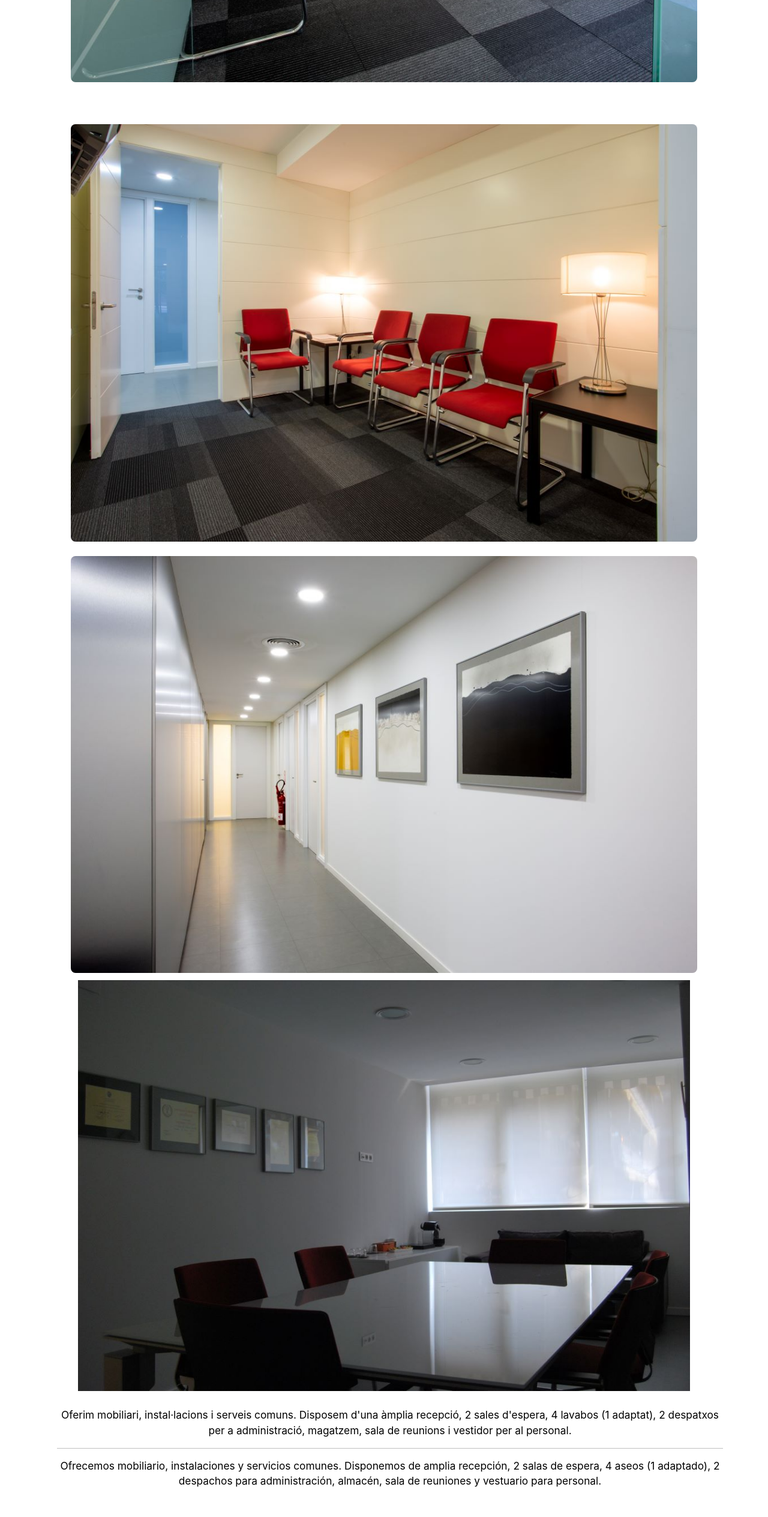
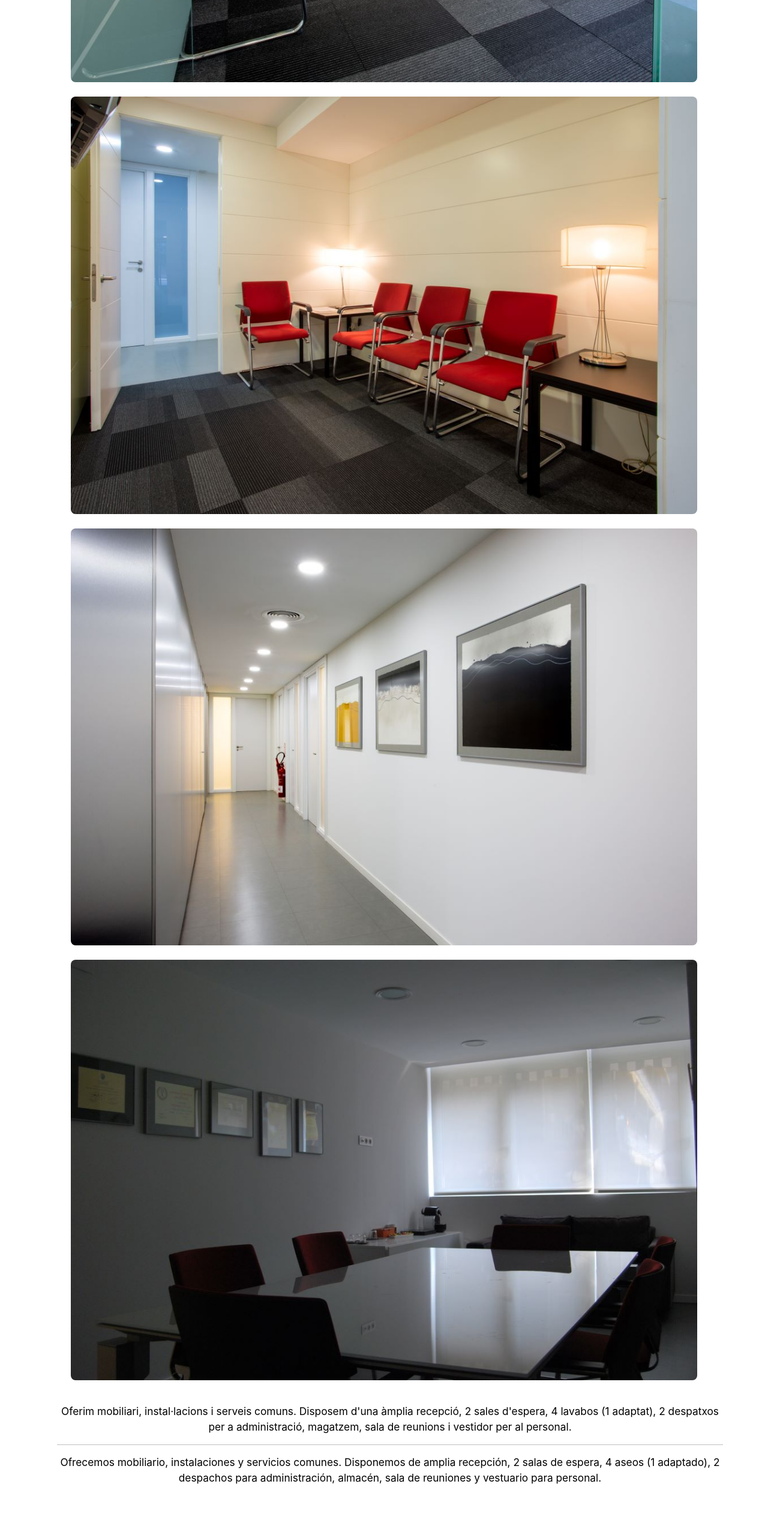
Before and after one commit to martaqui/Cl-nicasDrCabrera, a React (Vite) app: page / in a window 1280 px wide. Shown: the part 3300-5829 px from the top of the page at 60% size. Built offline with nearby package versions, Linux system fonts and the light colour scheme.

Commit message:
conficts solved

```diff
--- a/src/pages/HomePage/HomePage.jsx
+++ b/src/pages/HomePage/HomePage.jsx
@@ -53,8 +53,8 @@
               onClick={() => handleShow("/imagees/02.jpg")}
             />
           </Col>
-          <Col xs={12}></Col>
         </Row>
+
         {/* Row 3: Imagen arriba, texto abajo */}
         <Row className="mb-4">
           <Col xs={12}>
@@ -88,9 +88,6 @@
               onClick={() => handleShow("/imagees/12.jpg")}
             />
           </Col>
-          <Col xs={12}>
-            <p className="description"></p>
-          </Col>
         </Row>
         {/* Row 5: Imagen arriba, texto abajo */}
         <Row className="mb-4">
@@ -104,30 +101,29 @@
             />
           </Col>
         </Row>
-        {/* Row 6: Imagen arriba, texto abajo */}
-        {/* Row 6: Imagen arriba, texto abajo */}
         <Row className="mb-4">
           <Col xs={12}>
             <img
               src="/imagees/14.jpg"
-              alt="Imagen 6"
+              alt="Imagen 5"
               className="image"
               style={{ width: "100%", height: "auto", borderRadius: "8px" }}
-              onClick={() => handleShow("/imagees/14.jpg")}
+              onClick={() => handleShow("/imagees/13.jpg")}
             />
           </Col>
-
-          {/* Imagen adicional agregada aquí para mantener la distribución */}
+        </Row>
+        <Row className="mb-4">
           <Col xs={12}>
             <img
-              src="/imagees/Imagen 061.jpg" // Reemplaza con la ruta correcta
-              alt="Imagen adicional"
-              className="image-61"
+              src="/imagees/Imagen 061.jpg"
+              alt="Imagen 5"
+              className="image"
               style={{ width: "100%", height: "auto", borderRadius: "8px" }}
-              onClick={() => handleShow("/imagees/Imagen 061.jpg")} // Ajusta la ruta de la imagen
+              onClick={() => handleShow("/imagees/13.jpg")}
             />
           </Col>
-
+        </Row>
+        <Row className="mb-4">
           <Col xs={12}>
             <p className="description">
               Oferim mobiliari, instal·lacions i serveis comuns. Disposem d'una
@@ -141,7 +137,7 @@
             </p>
           </Col>
         </Row>
-        s{/* Row 7: Imagen arriba, texto abajo */}
+        {/* Row 7: Imagen arriba, texto abajo */}
         <Row className="mb-4">
           <Col xs={12}>
             <img
@@ -169,15 +165,6 @@
         </Row>
         {/* Row 9: Imagen arriba, texto abajo */}
         <Row className="mb-4">
-          <Col xs={12}>
-            <img
-              src="/imagees/Imagen 048.jpg"
-              alt="Imagen 9"
-              className="image"
-              style={{ width: "100%", height: "auto", borderRadius: "8px" }}
-              onClick={() => handleShow("/imagees/Imagen 048.jpg")}
-            />
-          </Col>
           <Col xs={12}>
             <p className="description">
               Consultoris independents per poder deixar els equips propis. Entre
```
